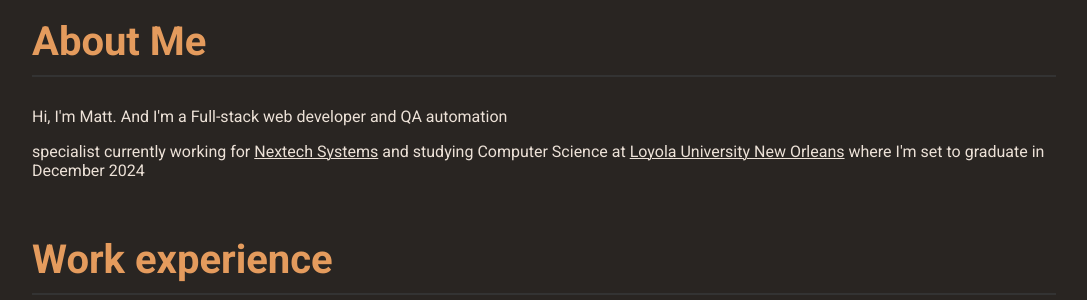
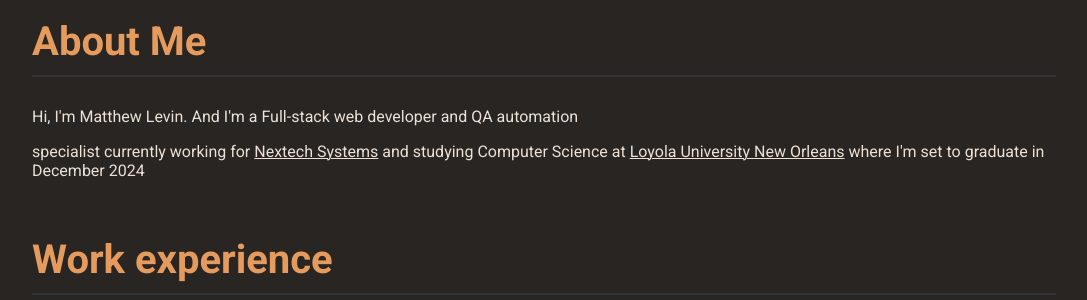
Before and after one commit to logikill99/PersonalOpenSourceWebsite, a Django app: page /about/ in a window 1280 px wide. Shown: the part 132-432 px from the top of the page, without its empty margins (96-1183 px from the left). Run offline with Django 5.2, Linux system fonts and the light colour scheme; data that the repository does not hold is empty.

Commit message:
minor changes

```diff
--- a/templates/about.html
+++ b/templates/about.html
@@ -7,7 +7,7 @@
     <script src="{% static 'expand.js' %}"></script>
     <section id="about">
         <h2>About Me</h2>
-        <p>Hi, I'm Matt. And I'm a Full-stack web developer and QA automation</p>
+        <p>Hi, I'm Matthew Levin. And I'm a Full-stack web developer and QA automation</p>
         <p>specialist currently working for
             <a class="interactive-text" href="https://www.nextech.com" target="_blank" rel="noopener">Nextech
                 Systems</a>&nbsp;and studying
--- a/templates/index.html
+++ b/templates/index.html
@@ -35,7 +35,7 @@
             <img src="{% static '1.jpg' %}" alt="Just An Image I like">
         </div>
             <div class="about-me-text">
-                <p>Hi, I'm Matt. I'm a Full-stack web developer and QA automation specialist currently working for
+                <p>Hi, I'm {{ name }}. I'm a Full-stack web developer and QA automation specialist currently working for
                     <a class="interactive-text" href="https://www.nextech.com" target="_blank" rel="noopener">Nextech Systems</a>&nbsp;and studying
                     Computer Science at
                     <a class="interactive-text" href="https://loyno.edu">Loyola University New Orleans</a>.&nbspWhere I am set to graduate in December 2024 with a 3.74 GPA.
```
